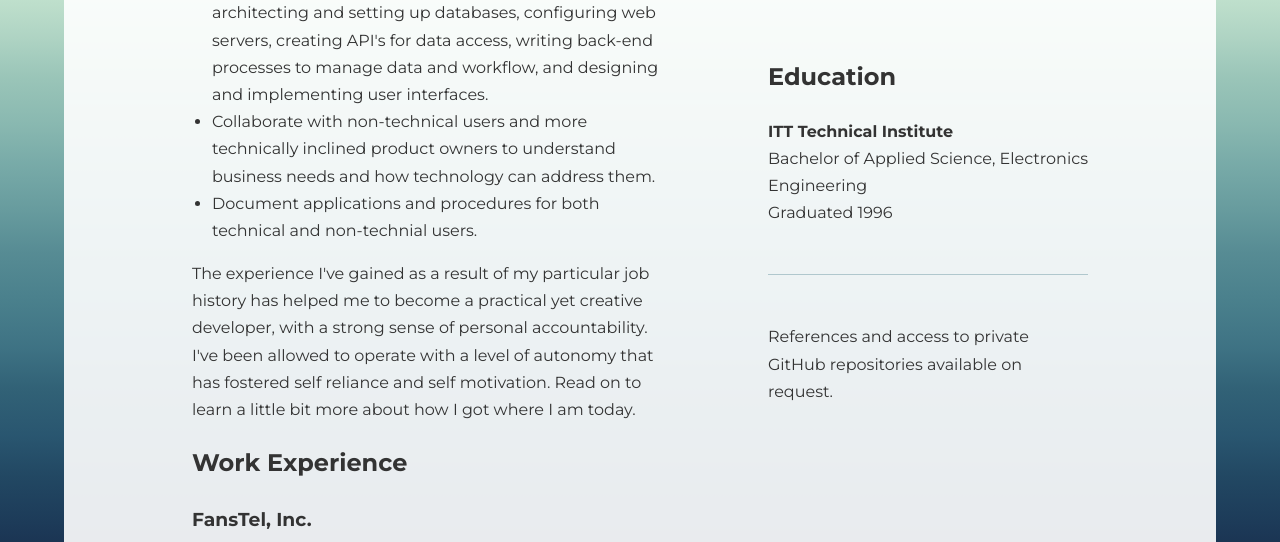
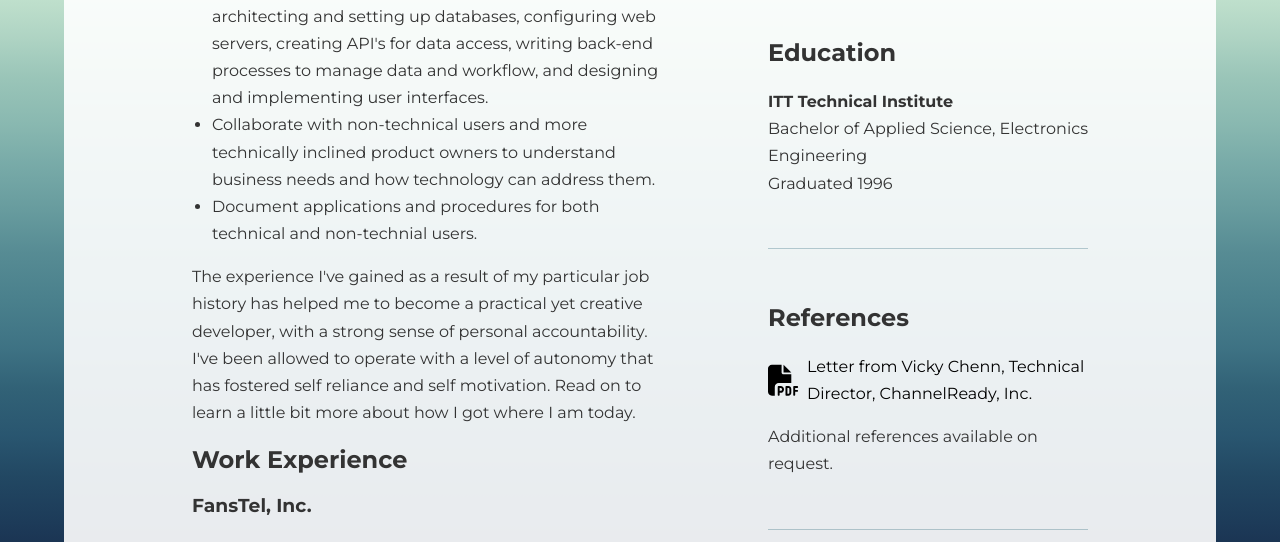
Before and after one commit to hchris28/chrishaskins, a Gatsby site: page /about-me in a window 1280 px wide. Shown: the part 900-1442 px from the top of the page. Built offline with nearby package versions, Linux system fonts and the light colour scheme; Gatsby itself is replaced by a stand-in of ours.

Commit message:
Updates
Added recommendation letter.
Some minor css tweaks.

```diff
--- a/src/components/header/header.module.scss
+++ b/src/components/header/header.module.scss
@@ -35,6 +35,7 @@
 .hamburgerContainer {
     display: flex;
     justify-content: center;
+    margin-top: 1rem;
 
     @media (min-width: $showMenu) {
         display: none;
--- a/src/pages/about-me/about-me.module.scss
+++ b/src/pages/about-me/about-me.module.scss
@@ -36,3 +36,12 @@
             hsl(104deg 100% 95%) 100%);
     background-attachment: fixed;
 }
+
+.recommendationLink {
+    display: flex;
+    gap: .5rem;
+
+    svg {
+        width: 3.5rem;
+    }
+}
--- a/src/pages/about-me/index.tsx
+++ b/src/pages/about-me/index.tsx
@@ -3,10 +3,12 @@
 import { StaticImage } from "gatsby-plugin-image"
 import { Meta } from "../../components/meta"
 import Markdown from 'markdown-to-jsx';
+import PdfIcon from "../../components/icons/pdf"
 import jobPathData from "./job-path.json"
 import classNames from "classnames"
 import * as contentGridStyles from "../../styles/content-grid.module.scss"
 import * as styles from "./about-me.module.scss"
+import recommendationPdf from "../../downloads/chirs-haskins-recommendation.pdf";
 
 const AboutMe = (props: PageProps): JSX.Element => {
     return (
@@ -85,9 +87,16 @@
                     <br />
                     <hr />
                     <br />
+                    <h2>References</h2>
                     <p>
-                        References and access to private GitHub repositories available on request.
+                        <a href={recommendationPdf} className={styles.recommendationLink} download>
+                            <PdfIcon /> Letter from Vicky Chenn, Technical Director, ChannelReady, Inc.
+                        </a>
                     </p>
+                    <p>Additional references available on request.</p>
+                    <br />
+                    <hr />
+                    <br />
                 </div>
             </div>
         </main>
--- a/src/styles/base.scss
+++ b/src/styles/base.scss
@@ -15,7 +15,7 @@
     font-family: 'Montserrat', sans-serif;
     font-size: 16px;
     color: $text-color-default;
-    line-height: 1.5;
+    line-height: 1.7;
     margin: .5rem;
     background-image: linear-gradient(0deg,
             hsl(270deg 100% 7%) 0%,
@@ -90,11 +90,19 @@
 ul,
 ol {
     max-width: 65ch;
-    line-height: 1.7;
 
     &:first-child {
         margin-top: 0;
     }
+}
+
+h1,
+h2,
+h3,
+h4,
+h5,
+h6 {
+    line-height: 1.2;
 }
 
 ul,
```
Also changed, not shown: 1 other file.
